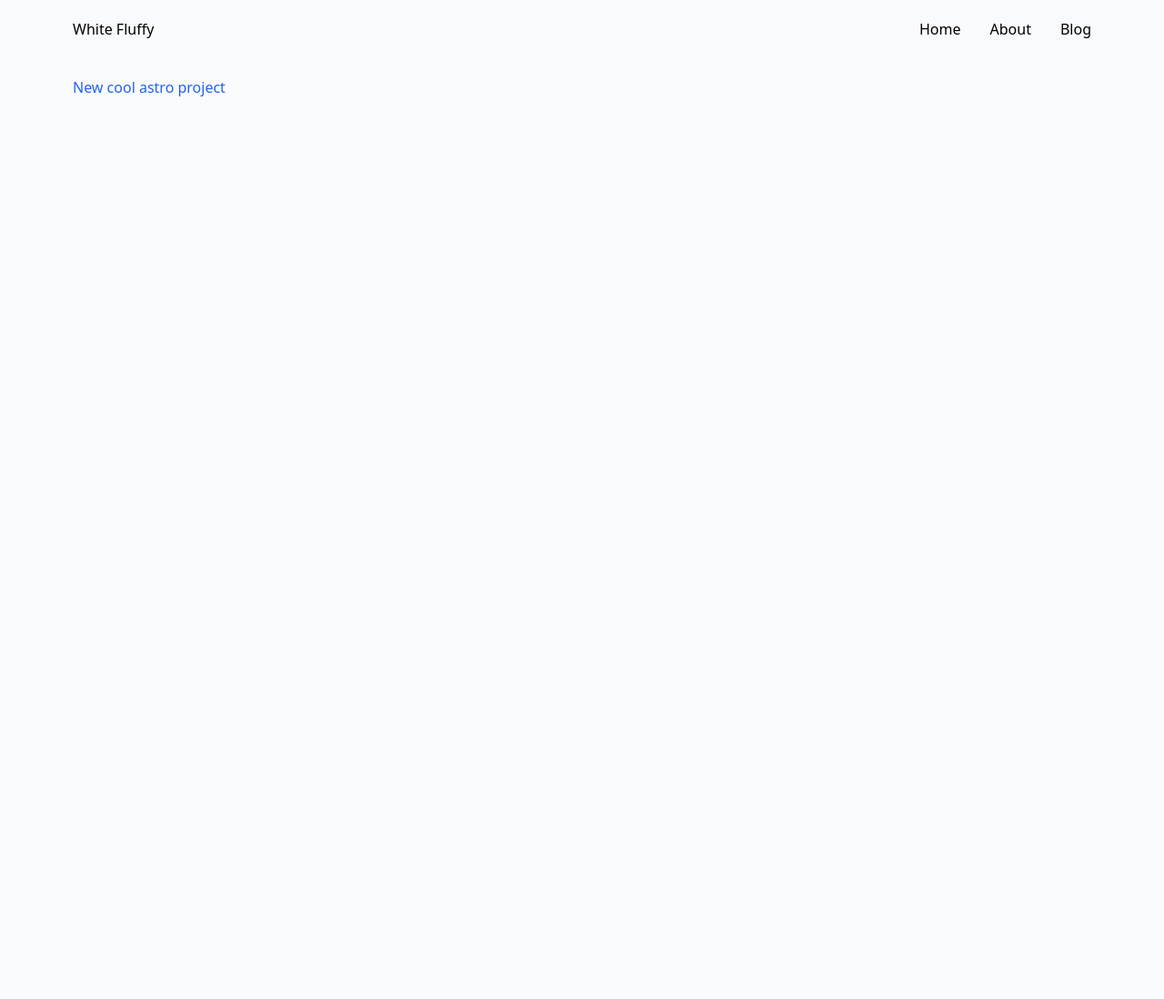
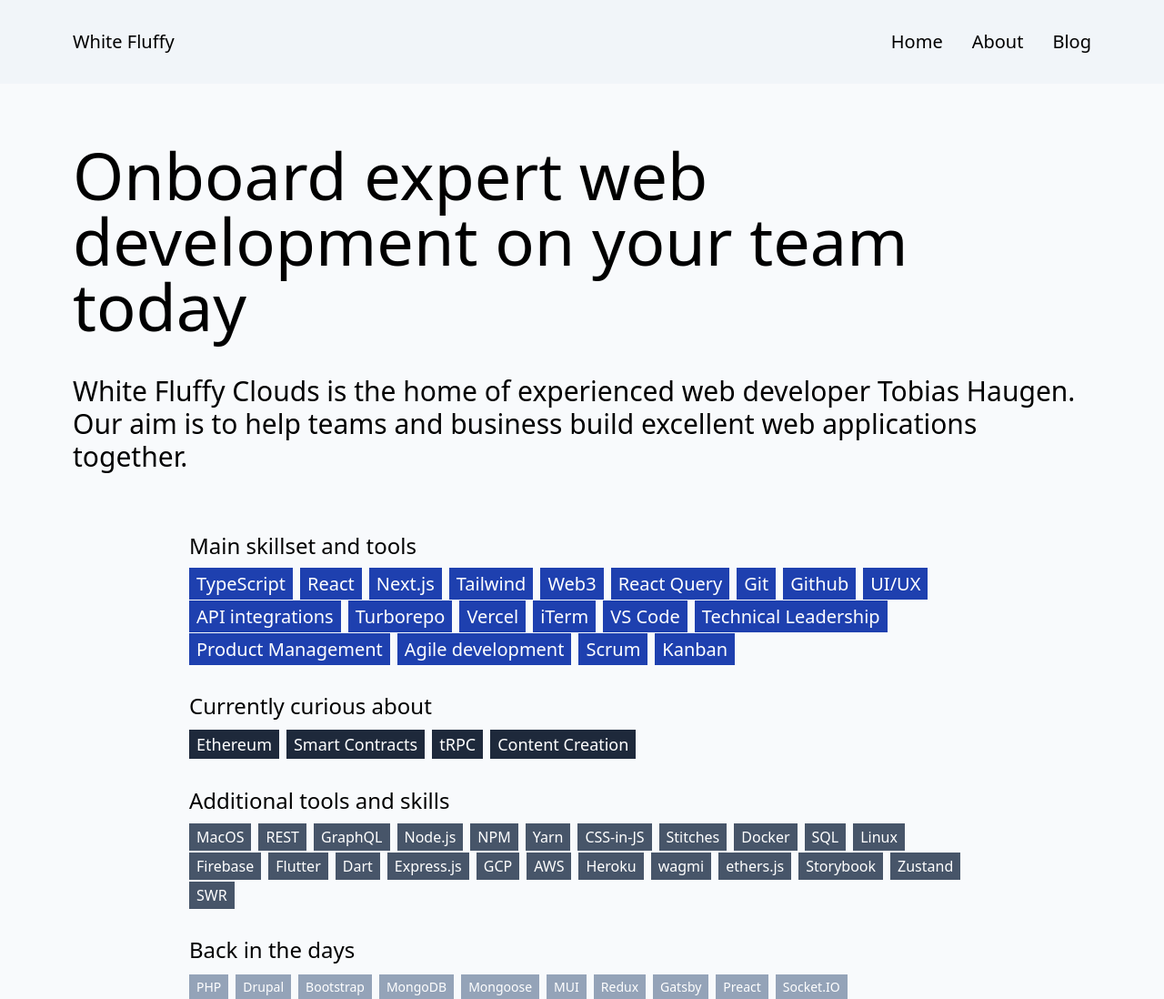
Before and after one commit to Haugen/personal-website, an Astro site: page / in a window 1280 px wide. Shown: the whole page at 91% size. Before the commit the page ends 800 px from the top, so only its background shows below. Built offline with nearby package versions, Linux system fonts and the light colour scheme; Astro itself is replaced by a stand-in of ours.

Commit message:
some copy. and skills on home page.

```diff
--- a/package.json
+++ b/package.json
@@ -5,7 +5,6 @@
   "private": true,
   "scripts": {
     "dev": "astro dev",
-    "start": "astro dev",
     "build": "astro build",
     "preview": "astro preview",
     "astro": "astro"
--- /dev/null
+++ b/src/components/Container.astro
@@ -0,0 +1,3 @@
+<div class="w-[1200px] max-w-full mx-auto px-10">
+  <slot />
+</div>
--- a/src/components/Header.astro
+++ b/src/components/Header.astro
@@ -1,10 +1,15 @@
 ---
+import Container from "./Container.astro";
 import Navigation from "./Navigation.astro";
 ---
 
-<div class="flex justify-between items-center py-5 mb-5">
-  <div>White Fluffy</div>
-  <div>
-    <Navigation />
-  </div>
+<div class="py-8 bg-slate-100 mb-16">
+  <Container>
+    <div class="flex justify-between items-center text-xl">
+      <div>White Fluffy</div>
+      <div>
+        <Navigation />
+      </div>
+    </div>
+  </Container>
 </div>
--- a/src/components/SkillLabel.astro
+++ b/src/components/SkillLabel.astro
@@ -1,14 +1,16 @@
 ---
 import cn from "classnames";
+import type { Sizes } from "../types";
 
 export interface Props {
   bg?: string;
-  size?: "lg" | "md" | "sm";
+  size?: Sizes;
 }
 
 const { bg = "bg-gray-800", size = "md" } = Astro.props;
 
 const sizes: Record<string, string> = {
+  xl: "text-xl",
   lg: "text-lg",
   md: "text-md",
   sm: "text-sm",
--- a/src/components/SkillLabelList.astro
+++ b/src/components/SkillLabelList.astro
@@ -1,9 +1,10 @@
 ---
+import type { Sizes } from "../types";
 import SkillLabel from "./SkillLabel.astro";
 
 export interface Props {
   skills: string[];
-  size?: "lg" | "md" | "sm";
+  size?: Sizes;
   bg?: string;
 }
 
--- a/src/layouts/BaseLayout.astro
+++ b/src/layouts/BaseLayout.astro
@@ -1,5 +1,6 @@
 ---
 import Header from "../components/Header.astro";
+import Container from "../components/Container.astro";
 import "../styles/global.css";
 
 export interface Props {
@@ -19,9 +20,9 @@ const { title } = Astro.props;
     <title>{title}</title>
   </head>
   <body>
-    <div class="w-[1200px] max-w-full mx-auto px-10">
-      <Header />
+    <Header />
+    <Container>
       <slot />
-    </div>
+    </Container>
   </body>
 </html>
--- a/src/pages/index.astro
+++ b/src/pages/index.astro
@@ -1,9 +1,101 @@
 ---
+import SkillLabelList from "../components/SkillLabelList.astro";
 import BaseLayout from "../layouts/BaseLayout.astro";
 ---
 
 <BaseLayout title="Welcome to Astro.">
   <main>
-    <h1 class="text-blue-600">New cool astro project</h1>
+    <h1 class="text-7xl mb-10">
+      Onboard expert web development on your team today
+    </h1>
+    <p class="text-3xl mb-16">
+      White Fluffy Clouds is the home of experienced web developer Tobias
+      Haugen. Our aim is to help teams and business build excellent web
+      applications together.
+    </p>
+
+    <div class="lg:px-32">
+      <h2 class="mb-3 text-2xl">Main skillset and tools</h2>
+      <SkillLabelList
+        bg="bg-blue-800"
+        size="xl"
+        skills={[
+          "TypeScript",
+          "React",
+          "Next.js",
+          "Tailwind",
+          "Web3",
+          "React Query",
+          "Git",
+          "Github",
+          "UI/UX",
+          "API integrations",
+          "Turborepo",
+          "Vercel",
+          "iTerm",
+          "VS Code",
+          "Technical Leadership",
+          "Product Management",
+          "Agile development",
+          "Scrum",
+          "Kanban",
+        ]}
+      />
+
+      <h2 class="mb-3 text-2xl mt-8">Currently curious about</h2>
+      <SkillLabelList
+        bg="bg-slate-800"
+        size="lg"
+        skills={["Ethereum", "Smart Contracts", "tRPC", "Content Creation"]}
+      />
+
+      <h2 class="mb-3 text-2xl mt-8">Additional tools and skills</h2>
+      <SkillLabelList
+        bg="bg-slate-600"
+        skills={[
+          "MacOS",
+          "REST",
+          "GraphQL",
+          "Node.js",
+          "NPM",
+          "Yarn",
+          "CSS-in-JS",
+          "Stitches",
+          "Docker",
+          "SQL",
+          "Linux",
+          "Firebase",
+          "Flutter",
+          "Dart",
+          "Express.js",
+          "GCP",
+          "AWS",
+          "Heroku",
+          "wagmi",
+          "ethers.js",
+          "Storybook",
+          "Zustand",
+          "SWR",
+        ]}
+      />
+
+      <h2 class="mb-3 text-2xl mt-8">Back in the days</h2>
+      <SkillLabelList
+        bg="bg-slate-400"
+        size="sm"
+        skills={[
+          "PHP",
+          "Drupal",
+          "Bootstrap",
+          "MongoDB",
+          "Mongoose",
+          "MUI",
+          "Redux",
+          "Gatsby",
+          "Preact",
+          "Socket.IO",
+        ]}
+      />
+    </div>
   </main>
 </BaseLayout>
--- /dev/null
+++ b/src/types.ts
@@ -0,0 +1 @@
+export type Sizes = "xl" | "lg" | "md" | "sm";
```
